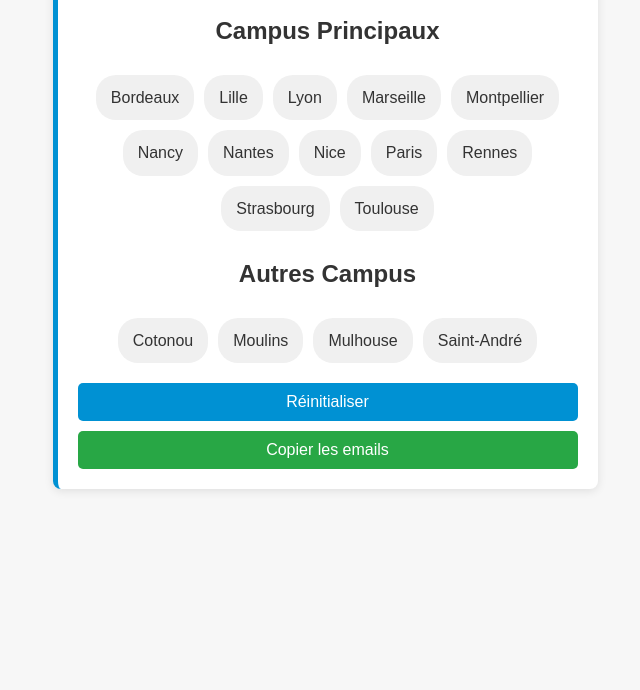
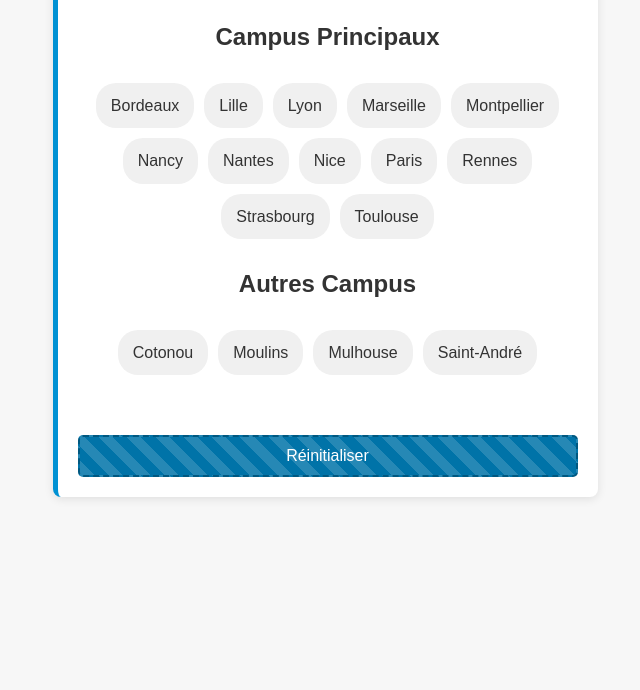
Before and after one commit to luc1bourrat/Campus_listing, a plain HTML site: page index.html in a window 1280 px wide. Shown: the part 110-800 px from the top of the page, without its empty margins (315-955 px from the left). Drawn offline with Linux system fonts and the light colour scheme.

Commit message:
MAJ de l'ux/ui

```diff
--- a/index.html
+++ b/index.html
@@ -11,7 +11,9 @@
 <div class="container">
     <h2>Les campus</h2>
 
-    <h3>Campus Principaux</h3>
+    <h3 class="copy-trigger" onclick="copyEmails()" title="Cliquez pour copier les emails DPR">
+        Campus Principaux
+    </h3>
     <div class="campus-capsules">
         <span class="campus" onclick="toggleCampus(this)">Bordeaux</span>
         <span class="campus" onclick="toggleCampus(this)">Lille</span>
@@ -27,6 +29,7 @@
         <span class="campus" onclick="toggleCampus(this)">Toulouse</span>
     </div>
 
+
     <h3>Autres Campus</h3>
     <div class="campus-capsules">
         <span class="campus" onclick="toggleCampus(this)">Cotonou</span>
@@ -36,7 +39,6 @@
     </div>
 
     <button class="reset-button" onclick="resetChecks()">Réinitialiser</button>
-    <button class="copy-button" onclick="copyEmails()">Copier les emails</button>
 
 </div>
 
--- a/styles.css
+++ b/styles.css
@@ -23,6 +23,24 @@ h2, h3 {
     font-size: 1.5em;
     color: #333;
     text-align: center;
+    padding: 2px;
+}
+
+/* Ajout de la classe copy-trigger pour le titre interactif */
+.copy-trigger {
+    /* Pas de style spécifique ici, on se base sur le style par défaut et le title */
+}
+
+/* Style au hover pour le titre avec classe copy-trigger */
+.copy-trigger:hover {
+    display: block;
+    width: 100%;
+    background-color: #33a7dd;
+    color: white;
+    border-radius: 5px;
+    cursor: pointer;
+    text-align: center;
+    transition: background-color 0.3s ease;
 }
 
 /* Capsule de campus */
@@ -48,8 +66,33 @@ h2, h3 {
     color: #fff;
 }
 
-/* Bouton de réinitialisation */
+/* Bouton de réinitialisation (version alertante en bleu) */
 .reset-button {
+    display: block;
+    width: 100%;
+    padding: 10px;
+    background-color: #0073a8; /* Bleu plus sombre */
+    color: white;
+    border: 2px dashed #005880; /* Bordure pointillée dans un bleu encore plus foncé */
+    border-radius: 5px;
+    cursor: pointer;
+    font-size: 1em;
+    margin-top: 60px;
+    background-image: repeating-linear-gradient(
+        45deg,
+        rgba(255, 255, 255, 0.15),
+        rgba(255, 255, 255, 0.15) 10px,
+        transparent 10px,
+        transparent 20px
+    );
+}
+
+.reset-button:hover {
+    background-color: #005880;
+}
+
+/* Bouton de copie des emails */
+.copy-button {
     display: block;
     width: 100%;
     padding: 10px;
@@ -59,27 +102,9 @@ h2, h3 {
     border-radius: 5px;
     cursor: pointer;
     font-size: 1em;
-    margin-top: 20px;
-}
-
-.reset-button:hover {
-    background-color: #33a7dd;
-}
-
-/* Bouton de copie des emails */
-.copy-button {
-    display: block;
-    width: 100%;
-    padding: 10px;
-    background-color: #28a745;
-    color: white;
-    border: none;
-    border-radius: 5px;
-    cursor: pointer;
-    font-size: 1em;
     margin-top: 10px;
 }
 
 .copy-button:hover {
-    background-color: #218838;
+    background-color: #33a7dd;
 }
```
